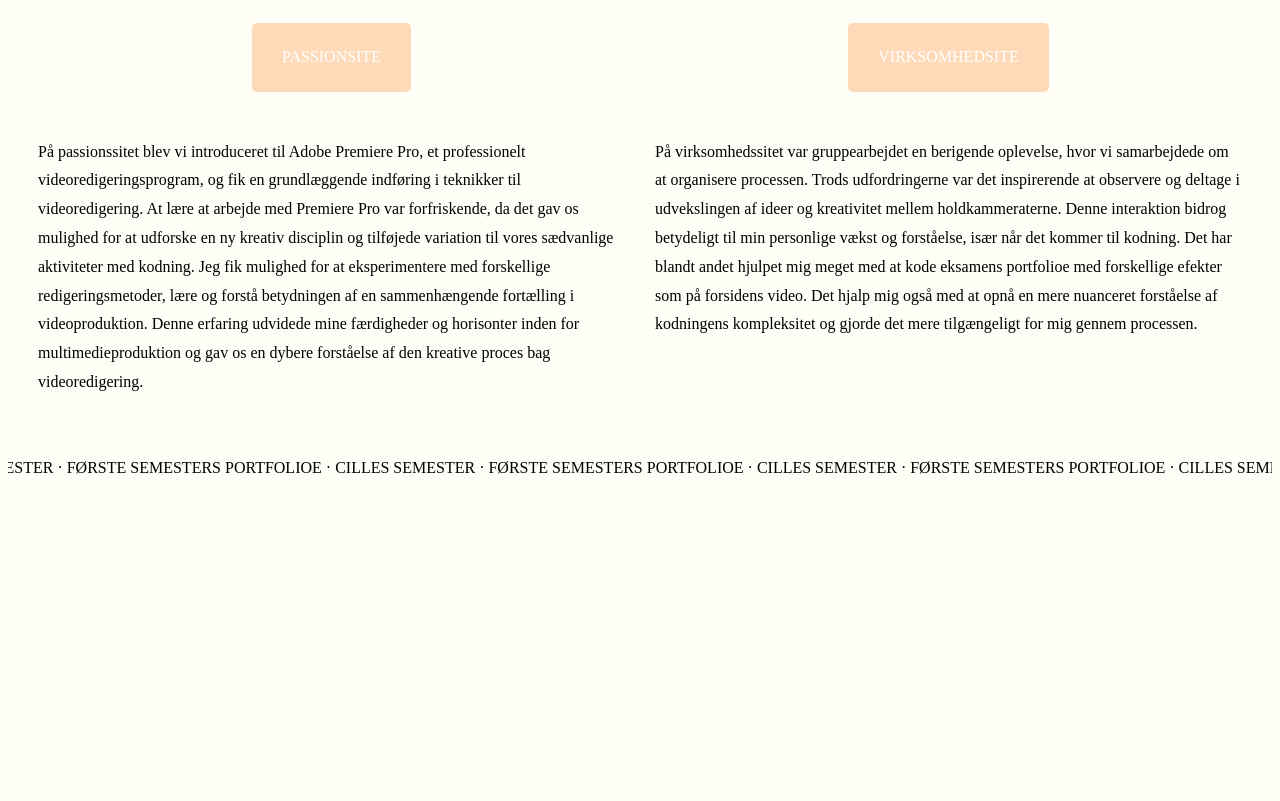
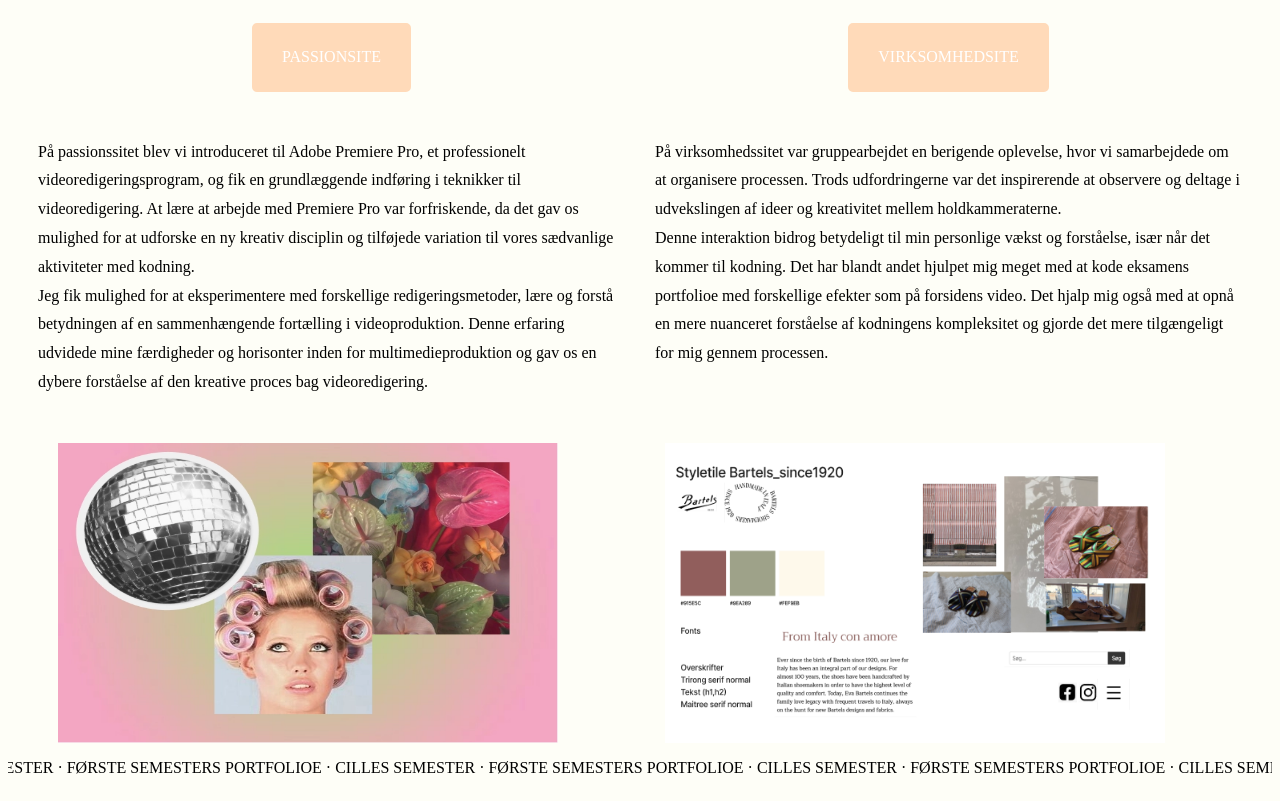
Before and after one commit to cillerohde/portfolioe, a plain HTML site: page 05.html in a window 1280 px wide. Shown: the part 164-965 px from the top of the page. Before the commit the page ends 800 px from the top, so only its background shows below. Drawn offline with Linux system fonts and the light colour scheme.

Commit message:
ændringer i 05

```diff
--- a/05.css
+++ b/05.css
@@ -34,6 +34,12 @@ h1 {
   text-align: center; /* Centrér tekst og knap */
 }
 
+.img-container {
+  display: grid;
+  grid-template-columns: 1fr 1fr;
+  padding-left: 50px;
+}
+
 .tekst {
   text-align: left;
   padding-top: 30px;
--- a/05.html
+++ b/05.html
@@ -66,12 +66,13 @@
                 da det gav os mulighed for at udforske en ny kreativ disciplin og tilføjede variation til vores
                 sædvanlige
                 aktiviteter
-                med kodning. Jeg fik mulighed for at eksperimentere med forskellige redigeringsmetoder, lære og forstå
+                med kodning. <br> Jeg fik mulighed for at eksperimentere med forskellige redigeringsmetoder, lære og
+                forstå
                 betydningen af
                 en sammenhængende fortælling i videoproduktion. Denne erfaring udvidede mine færdigheder og horisonter
                 inden
                 for
-                multimedieproduktion og gav os en dybere forståelse af den kreative proces bag videoredigering.
+                multimedieproduktion og gav os en dybere forståelse af den kreative proces bag videoredigering. <br>
             </p>
         </div>
 
@@ -82,7 +83,8 @@
                 processen.
                 Trods udfordringerne var det inspirerende at observere og deltage i udvekslingen af ideer og kreativitet
                 mellem
-                holdkammeraterne. Denne interaktion bidrog betydeligt til min personlige vækst og forståelse, især når
+                holdkammeraterne. <br> Denne interaktion bidrog betydeligt til min personlige vækst og forståelse, især
+                når
                 det
                 kommer
                 til kodning. Det har blandt andet hjulpet mig meget med at kode eksamens portfolioe med forskellige
@@ -91,9 +93,14 @@
                 forsidens video. Det hjalp mig også med at opnå en mere nuanceret forståelse af kodningens kompleksitet
                 og
                 gjorde det
-                mere tilgængeligt for mig gennem processen.
+                mere tilgængeligt for mig gennem processen. <br>
             </p>
         </div>
+    </div>
+
+    <div class="img-container">
+        <img src="assets/moodboardsiri.webp" alt="" height="300" width="500">
+        <img src="assets/styletile.png" alt="" height="300" width="500">
     </div>
 
 
```
Also changed, not shown: assets/styletile.png (added).
